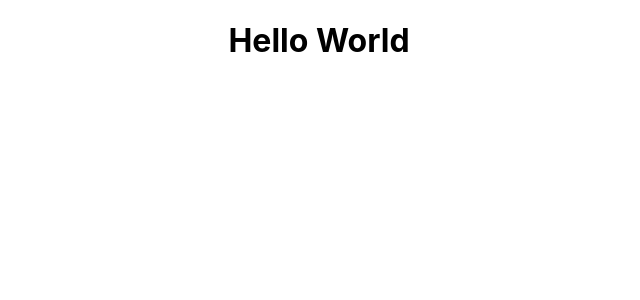
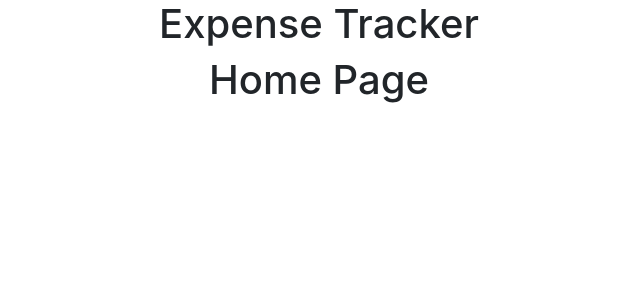
Before and after one commit to Dunith-M/Expense-Tracker-Web, a React (Create React App) app in the folder client/: page / in a window 1280 px wide. Shown: the top 300 px of the page, without its empty margins (321-961 px from the left). Built offline with nearby package versions, Linux system fonts and the light colour scheme.

Commit message:
frontend setup

```diff
--- a/client/package.json
+++ b/client/package.json
@@ -7,9 +7,15 @@
     "@testing-library/jest-dom": "^6.8.0",
     "@testing-library/react": "^16.3.0",
     "@testing-library/user-event": "^13.5.0",
+    "antd": "^5.27.1",
+    "aos": "^2.3.4",
+    "axios": "^1.11.0",
     "react": "^19.1.1",
     "react-dom": "^19.1.1",
+    "react-redux": "^9.2.0",
+    "react-router-dom": "^7.8.2",
     "react-scripts": "5.0.1",
+    "redux": "^5.0.1",
     "web-vitals": "^2.1.4"
   },
   "scripts": {
--- a/client/public/index.html
+++ b/client/public/index.html
@@ -10,34 +10,15 @@
       content="Web site created using create-react-app"
     />
     <link rel="apple-touch-icon" href="%PUBLIC_URL%/logo192.png" />
-    <!--
-      manifest.json provides metadata used when your web app is installed on a
-      user's mobile device or desktop. See https://developers.google.com/web/fundamentals/web-app-manifest/
-    -->
+
     <link rel="manifest" href="%PUBLIC_URL%/manifest.json" />
-    <!--
-      Notice the use of %PUBLIC_URL% in the tags above.
-      It will be replaced with the URL of the `public` folder during the build.
-      Only files inside the `public` folder can be referenced from the HTML.
+    <link href="https://cdn.jsdelivr.net/npm/bootstrap@5.3.8/dist/css/bootstrap.min.css" rel="stylesheet" integrity="sha384-sRIl4kxILFvY47J16cr9ZwB07vP4J8+LH7qKQnuqkuIAvNWLzeN8tE5YBujZqJLB" crossorigin="anonymous">
 
-      Unlike "/favicon.ico" or "favicon.ico", "%PUBLIC_URL%/favicon.ico" will
-      work correctly both with client-side routing and a non-root public URL.
-      Learn how to configure a non-root public URL by running `npm run build`.
-    -->
-    <title>React App</title>
+    <title>Expense Tracker</title>
   </head>
   <body>
     <noscript>You need to enable JavaScript to run this app.</noscript>
     <div id="root"></div>
-    <!--
-      This HTML file is a template.
-      If you open it directly in the browser, you will see an empty page.
 
-      You can add webfonts, meta tags, or analytics to this file.
-      The build step will place the bundled scripts into the <body> tag.
-
-      To begin the development, run `npm start` or `yarn start`.
-      To create a production bundle, use `npm run build` or `yarn build`.
-    -->
   </body>
 </html>
--- a/client/src/App.js
+++ b/client/src/App.js
@@ -1,9 +1,20 @@
+// File: src/App.js
 import './App.css';
+import { BrowserRouter, Routes, Route } from 'react-router-dom';
+import Home from './pages/Home';
+import Test from './pages/Test';
 
 function App() {
   return (
     <div className="App">
-      <h1>Hello World</h1>
+      <BrowserRouter>
+        <Routes>
+
+          <Route path="/" element={<Home />} />
+          <Route path="/test" element={<Test />} />
+
+        </Routes>
+      </BrowserRouter>
     </div>
   );
 }
--- /dev/null
+++ b/client/src/components/DefaultLayout.js
@@ -0,0 +1,19 @@
+import React from 'react'
+
+function DefaultLayout(props) {
+  return (
+    <div classname='layout'>
+
+        <div className='header'>
+            <h1 className='logo'>Expense Tracker</h1>
+        </div>
+
+        <div className='content'>
+            {props.children}
+        </div>
+
+    </div>
+  )
+}
+
+export default DefaultLayout
--- /dev/null
+++ b/client/src/pages/Home.js
@@ -0,0 +1,12 @@
+import React from 'react';
+import DefaultLayout from '../components/DefaultLayout';
+
+function Home() {
+  return (
+
+    <DefaultLayout> <h1>Home Page</h1> </DefaultLayout>
+
+  );
+}
+
+export default Home;
--- /dev/null
+++ b/client/src/pages/Test.js
@@ -0,0 +1,10 @@
+import React from 'react';
+import DefaultLayout from '../components/DefaultLayout';
+
+function Test() {
+  return (
+    <DefaultLayout> <h1>Test Page</h1> </DefaultLayout>
+  );
+}
+
+export default Test;
```
Also changed, not shown: 1 other file (tests, documents, lock files or other folders).
